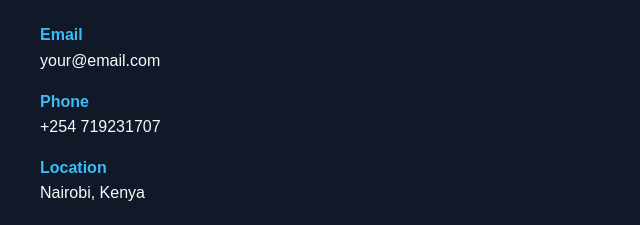
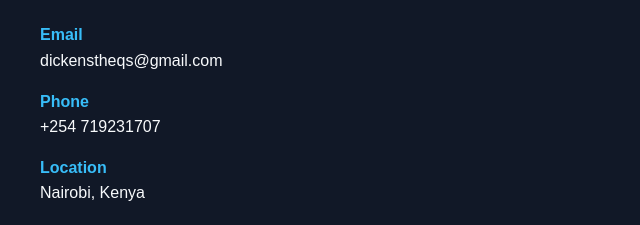
Before and after one commit to samuelmuhati322-cmd/my-portfolio, a plain HTML site: page index.html in a window 1280 px wide. Shown: the part 3448-3673 px from the top of the page, 0-640 px from the left. Drawn offline with Linux system fonts and the light colour scheme.

Commit message:
add the information

```diff
--- a/index.html
+++ b/index.html
@@ -840,7 +840,7 @@
 
                         <br>
 
-                        your@email.com
+                        dickenstheqs@gmail.com
 
                     </div>
 
```
